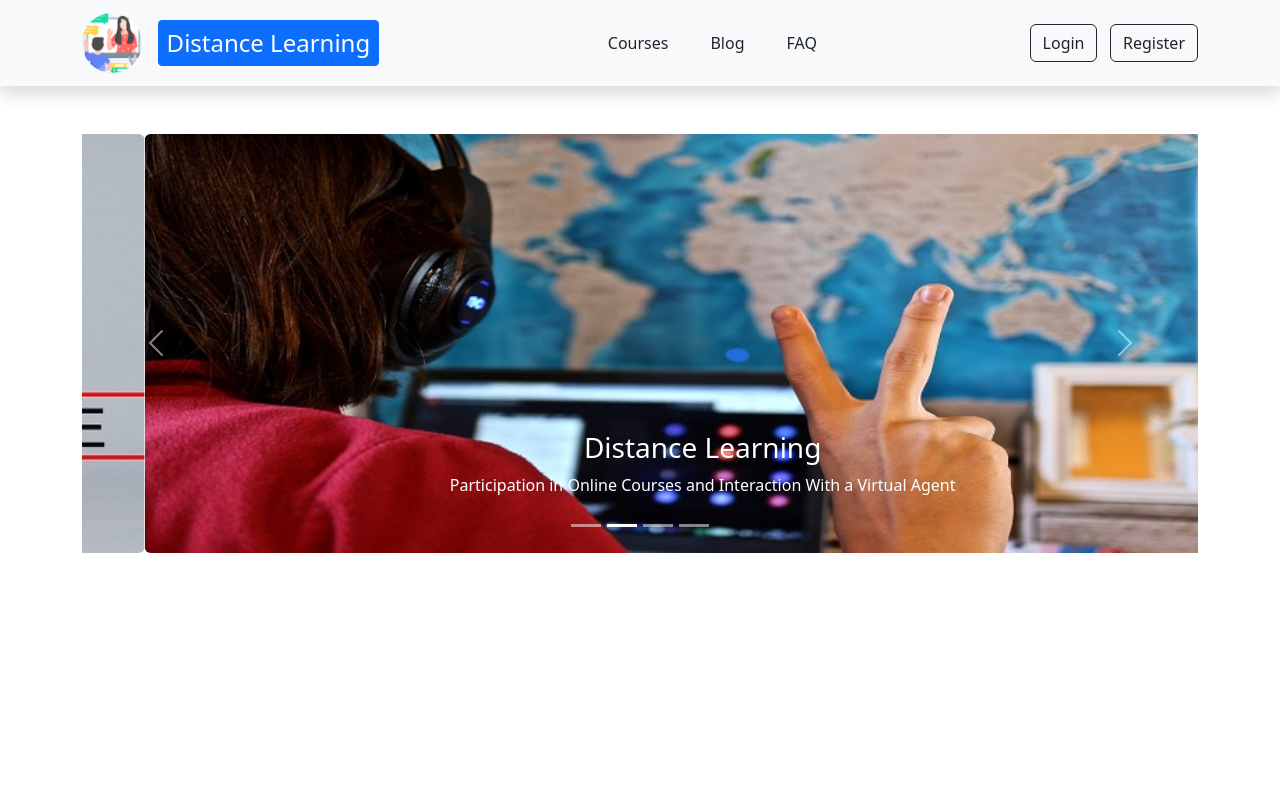
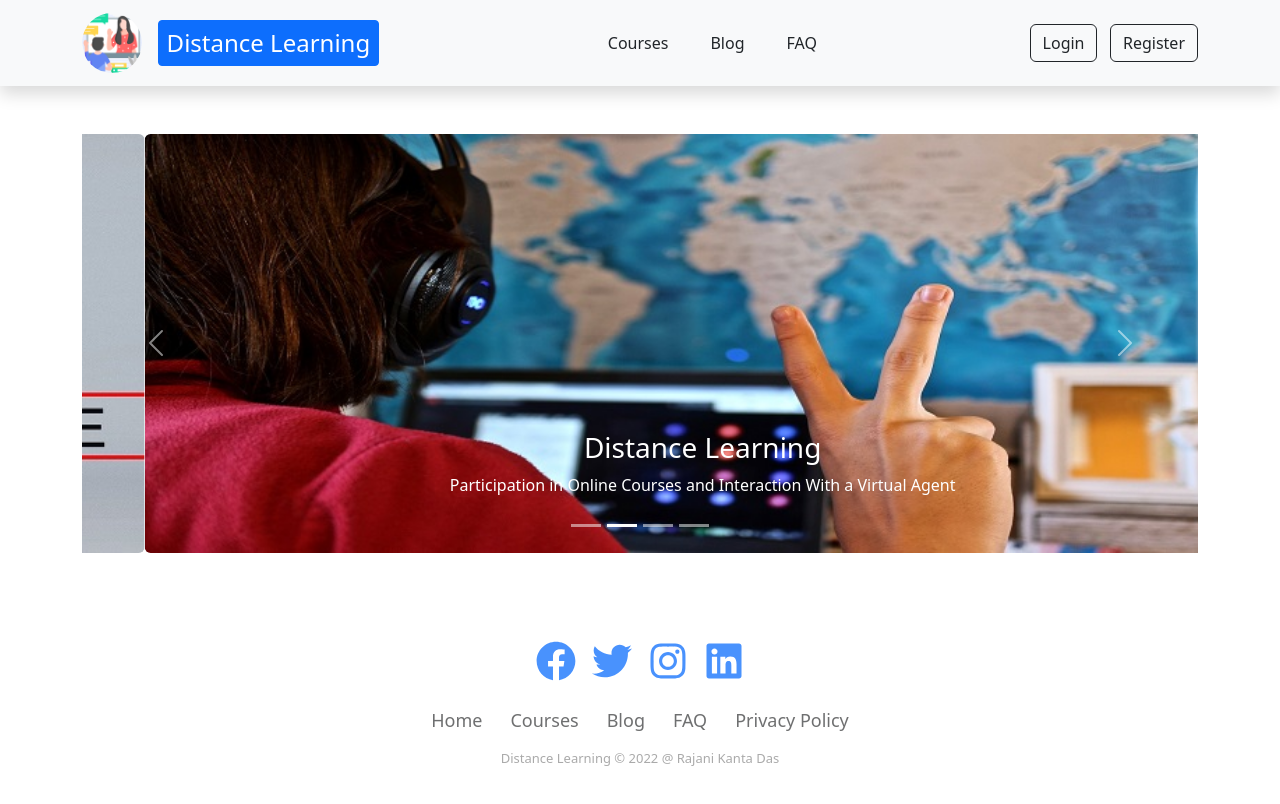
Before and after one commit to raj073/Start-Logic-Client, a React (Create React App) app: page / in a window 1280 px wide. Shown: the top 804 px of the page. Built offline with nearby package versions, Linux system fonts and the light colour scheme; no server answers.

Commit message:
Footer Added

```diff
--- /dev/null
+++ b/src/Pages/Footer/Footer.css
@@ -0,0 +1,57 @@
+.footer-basic {
+    padding: 40px 0;
+    background-color: #ffffff;
+    color: #4b4c4d;
+}
+
+.footer-basic ul {
+    padding: 0;
+    list-style: none;
+    text-align: center;
+    font-size: 18px;
+    line-height: 1.6;
+    margin-bottom: 0;
+}
+
+.footer-basic li {
+    padding: 0 10px;
+}
+
+.footer-basic ul a {
+    color: inherit;
+    text-decoration: none;
+    opacity: 0.8;
+}
+
+.footer-basic ul a:hover {
+    opacity: 1;
+}
+
+.footer-basic .social {
+    text-align: center;
+    padding-bottom: 25px;
+}
+
+.link-icon {
+    font-size: 40px;
+    width: 40px;
+    height: 40px;
+    line-height: 40px;
+    display: inline-block;
+    text-align: center;
+    margin: 0 8px;
+    color: inherit;
+    opacity: 0.75;
+}
+
+.footer-basic .social>a:hover {
+    opacity: 0.9;
+}
+
+.footer-basic .copyright {
+    margin-top: 15px;
+    text-align: center;
+    font-size: 13px;
+    color: #aaa;
+    margin-bottom: 0;
+}
--- a/src/Pages/Footer/Footer.js
+++ b/src/Pages/Footer/Footer.js
@@ -1,10 +1,49 @@
 import React from 'react';
+import './Footer.css';
+import { Link } from 'react-router-dom';
+import { FaFacebook, FaTwitter, FaInstagram, FaLinkedin } from 'react-icons/fa';
 
 const Footer = () => {
     return (
-        <div>
+        <div className='mt-5'>
 
+            <div className="footer-basic">
+                <footer>
+                    <div className="social">
+                        <Link >
+                            <FaFacebook className='link-icon'></FaFacebook>
+                        </Link>
+                        <Link >
+                            <FaTwitter className='link-icon'></FaTwitter>
+                        </Link>
+                        <Link >
+                            <FaInstagram className='link-icon'></FaInstagram>
+                        </Link>
+                        <Link >
+                            <FaLinkedin className='link-icon'></FaLinkedin>
+                        </Link>
 
+                    </div>
+                    <ul className="list-inline">
+                        <li className="list-inline-item">
+                            <Link to='/'>Home</Link>
+                        </li>
+                        <li className="list-inline-item">
+                            <Link to='/courses'>Courses</Link>
+                        </li>
+                        <li className="list-inline-item">
+                            <Link to='/blog'>Blog</Link>
+                        </li>
+                        <li className="list-inline-item">
+                            <Link to='/faq'>FAQ</Link>
+                        </li>
+                        <li className="list-inline-item">
+                            <Link>Privacy Policy</Link>
+                        </li>
+                    </ul>
+                    <p className="copyright">Distance Learning © 2022 @ Rajani Kanta Das</p>
+                </footer>
+            </div>
 
         </div>
     );
```
